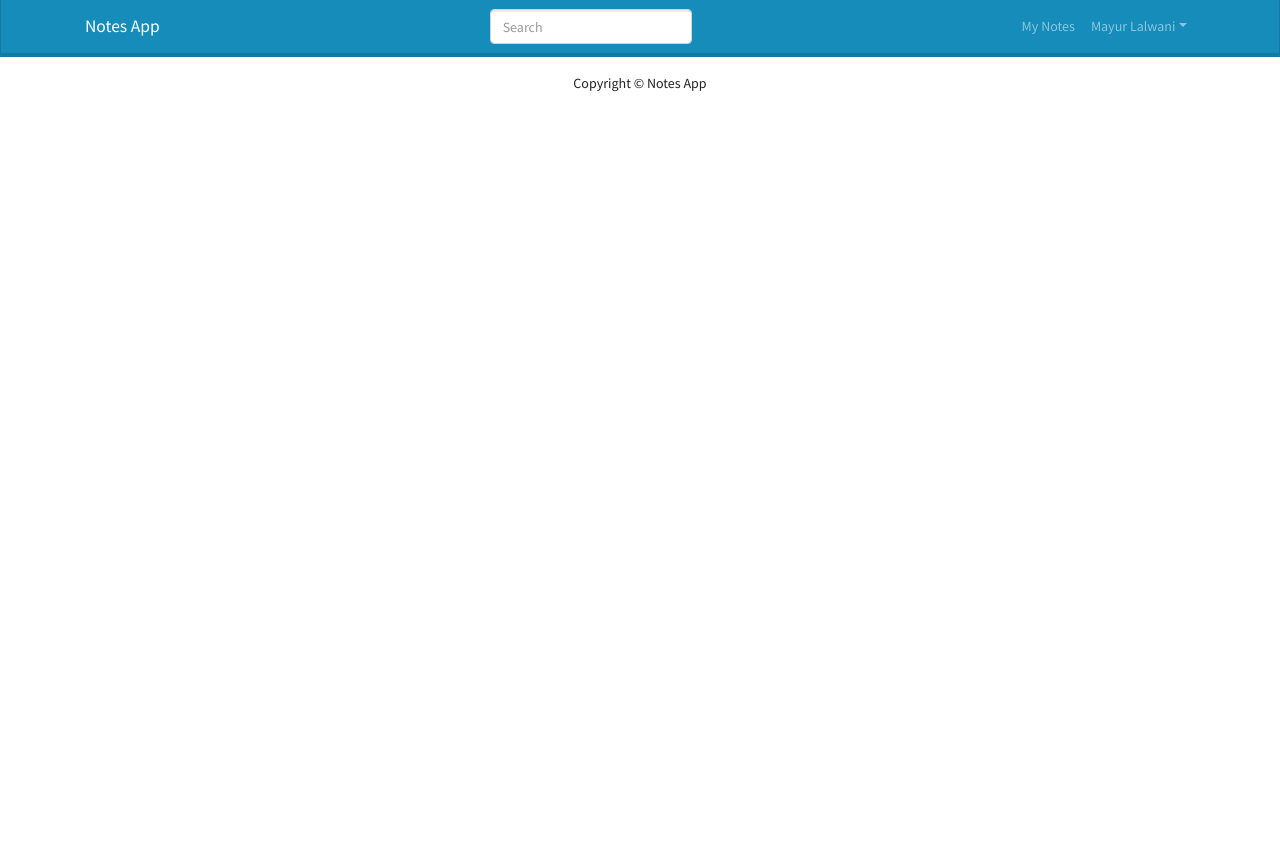
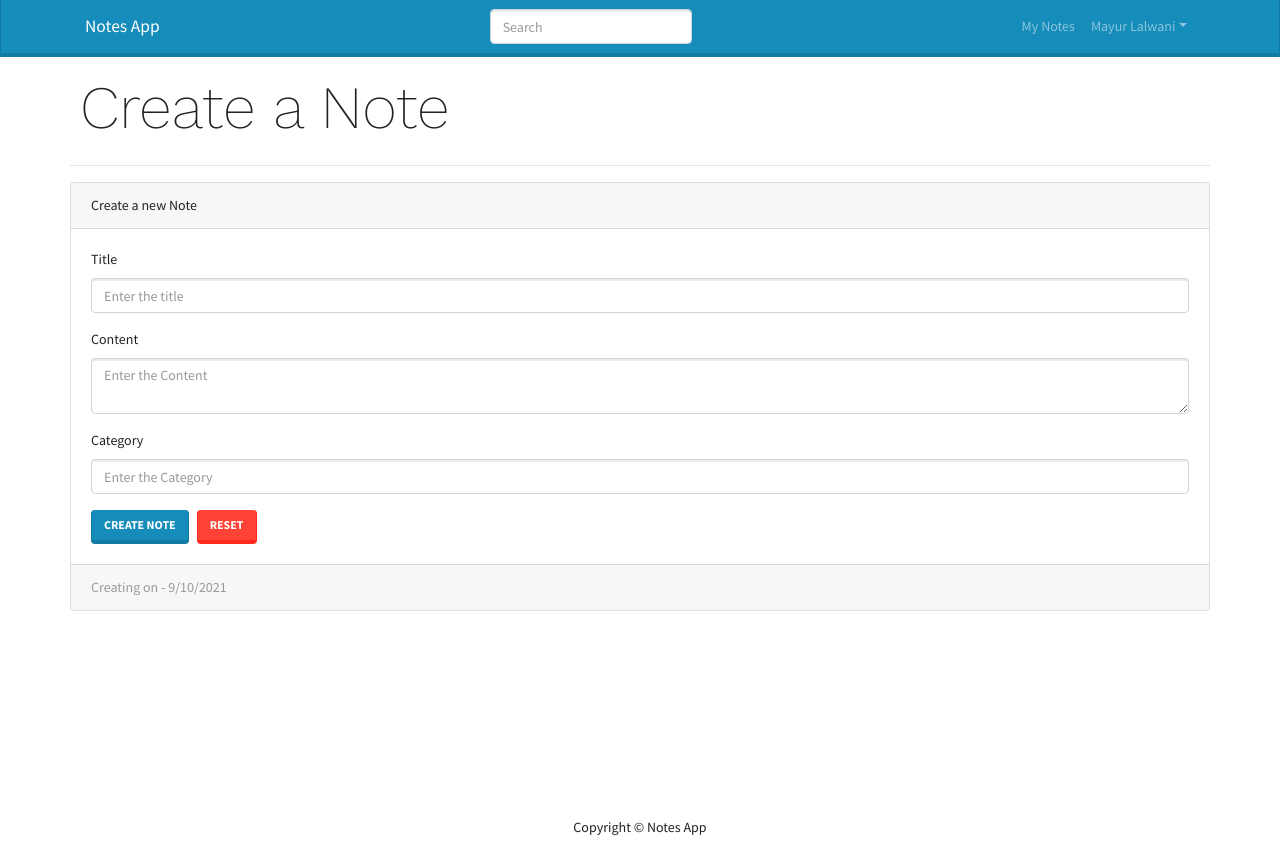
Before and after one commit to mayurlalwani/notes-app-mern, a React (Create React App) app in the folder frontend/: page /create-note in a window 1280 px wide. Before the commit the page ends 800 px from the top, so only its background shows below. Built offline with nearby package versions, Linux system fonts and the light colour scheme.

Commit message:
Implemented get notes and create notes in frontend

```diff
--- a/frontend/package.json
+++ b/frontend/package.json
@@ -11,6 +11,7 @@
     "react": "^17.0.2",
     "react-bootstrap": "^1.6.3",
     "react-dom": "^17.0.2",
+    "react-markdown": "^7.0.1",
     "react-redux": "^7.2.5",
     "react-router-dom": "^5.3.0",
     "react-scripts": "4.0.3",
--- a/frontend/src/App.js
+++ b/frontend/src/App.js
@@ -6,6 +6,7 @@ import MyNotes from "./components/screens/MyNotes/MyNotes";
 import { BrowserRouter, Route } from "react-router-dom";
 import LoginPage from "./components/screens/LoginPage/LoginPage";
 import RegisterPage from "./components/screens/RegisterPage/RegisterPage";
+import CreateNote from "./components/screens/CreateNote/CreateNote";
 
 const App = () => {
   return (
@@ -15,6 +16,7 @@ const App = () => {
         <Route path="/" component={LandingPage} exact />
         <Route path="/login" component={LoginPage} exact />
         <Route path="/register" component={RegisterPage} exact />
+        <Route path="/create-note" component={CreateNote} exact />
         <Route path="/mynotes" component={() => <MyNotes />} />
       </main>
       <Footer />
--- /dev/null
+++ b/frontend/src/actions/noteActions.js
@@ -0,0 +1,78 @@
+import axios from "axios";
+import {
+  NOTES_LIST_REQUEST,
+  NOTES_LIST_SUCCESS,
+  NOTES_LIST_FAIL,
+  NOTES_CREATE_REQUEST,
+  NOTES_CREATE_SUCCESS,
+  NOTES_CREATE_FAIL,
+} from "../constants/notesConstants";
+
+export const listNotes = () => async (dispatch, getState) => {
+  try {
+    dispatch({ type: NOTES_LIST_REQUEST });
+    const {
+      userLogin: { userInfo },
+    } = getState();
+
+    const config = {
+      headers: {
+        Authorization: `Bearer ${userInfo.token}`,
+      },
+    };
+    const { data } = await axios.get("/api/notes", config);
+
+    dispatch({
+      type: NOTES_LIST_SUCCESS,
+      payload: data,
+    });
+  } catch (error) {
+    dispatch({
+      type: NOTES_LIST_FAIL,
+      payload:
+        error.response && error.response.data.message
+          ? error.response.data.message
+          : error.message,
+    });
+  }
+};
+
+export const createNoteAction =
+  (title, content, category) => async (dispatch, getState) => {
+    console.log({ title });
+    try {
+      dispatch({ type: NOTES_CREATE_REQUEST });
+      const {
+        userLogin: { userInfo },
+      } = getState();
+      console.log({ userInfo });
+      const config = {
+        headers: {
+          "Content-Type": "application/json",
+          Authorization: `Bearer ${userInfo.token}`,
+        },
+      };
+      const { data } = await axios.post(
+        "/api/notes/create",
+        {
+          title,
+          content,
+          category,
+        },
+        config
+      );
+      console.log({ data });
+      dispatch({
+        type: NOTES_CREATE_SUCCESS,
+        payload: data,
+      });
+    } catch (error) {
+      dispatch({
+        type: NOTES_CREATE_FAIL,
+        payload:
+          error.response && error.response.data.message
+            ? error.response.data.message
+            : error.message,
+      });
+    }
+  };
--- /dev/null
+++ b/frontend/src/components/screens/CreateNote/CreateNote.js
@@ -0,0 +1,100 @@
+import React, { useState } from "react";
+import { Button, Card, Form } from "react-bootstrap";
+import MainScreen from "../../MainScreen";
+import ReactMarkdown from "react-markdown";
+import { useDispatch, useSelector } from "react-redux";
+import { createNoteAction } from "../../../actions/noteActions";
+import { useHistory } from "react-router-dom";
+import ErrorMessage from "../../../components/ErrorMessage";
+import Loading from "../../../components/Loading";
+
+const CreateNote = () => {
+  const dispatch = useDispatch();
+  const history = useHistory();
+
+  const [title, setTitle] = useState("");
+  const [content, setContent] = useState("");
+  const [category, setCategory] = useState("");
+
+  const noteCreate = useSelector((state) => state.noteCreate);
+  const { loading, error, note } = noteCreate;
+
+  const resetHandler = () => {
+    setTitle("");
+    setCategory("");
+    setContent("");
+  };
+
+  const submitHandler = (e) => {
+    e.preventDefault();
+    dispatch(createNoteAction(title, content, category));
+
+    if (!title || !content || !category) return;
+
+    resetHandler();
+    history.push("/mynotes");
+  };
+  return (
+    <MainScreen title="Create a Note">
+      <Card>
+        <Card.Header>Create a new Note</Card.Header>
+        <Card.Body>
+          <Form onSubmit={submitHandler}>
+            {error && <ErrorMessage variant="danger">{error}</ErrorMessage>}
+            <Form.Group controlId="title">
+              <Form.Label>Title</Form.Label>
+              <Form.Control
+                type="text"
+                placeholder="Enter the title"
+                value={title}
+                onChange={(e) => setTitle(e.target.value)}
+              />
+            </Form.Group>
+
+            <Form.Group controlId="content">
+              <Form.Label>Content</Form.Label>
+              <Form.Control
+                as="textarea"
+                placeholder="Enter the Content"
+                value={content}
+                onChange={(e) => setContent(e.target.value)}
+              />
+            </Form.Group>
+
+            {content && (
+              <Card>
+                <Card.Header>Note Preview</Card.Header>
+                <Card.Body>
+                  <ReactMarkdown>{content}</ReactMarkdown>
+                </Card.Body>
+              </Card>
+            )}
+
+            <Form.Group controlId="category">
+              <Form.Label>Category</Form.Label>
+              <Form.Control
+                type="text"
+                placeholder="Enter the Category"
+                value={category}
+                onChange={(e) => setCategory(e.target.value)}
+              />
+            </Form.Group>
+            {loading && <Loading size={50} />}
+            <Button type="submit" variant="primary">
+              Create Note
+            </Button>
+            <Button className="mx-2" variant="danger" onClick={resetHandler}>
+              Reset
+            </Button>
+          </Form>
+        </Card.Body>
+
+        <Card.Footer className="text-muted">
+          Creating on - {new Date().toLocaleDateString()}
+        </Card.Footer>
+      </Card>
+    </MainScreen>
+  );
+};
+
+export default CreateNote;
--- a/frontend/src/components/screens/MyNotes/MyNotes.js
+++ b/frontend/src/components/screens/MyNotes/MyNotes.js
@@ -2,33 +2,45 @@ import React, { useState, useEffect } from "react";
 import MainScreen from "../../MainScreen";
 import { Link } from "react-router-dom";
 import { Button, Card, Badge, Accordion } from "react-bootstrap";
-import axios from "axios";
+import { useDispatch, useSelector } from "react-redux";
+import { listNotes } from "../../../actions/noteActions";
+import Loading from "../../../components/Loading";
+import { useHistory } from "react-router-dom";
 
 const MyNotes = () => {
-  const [notesData, setNotesData] = useState([]);
+  const dispatch = useDispatch();
+  const noteList = useSelector((state) => state.noteList);
+  const { loading, notes, error } = noteList;
   const deleteHandler = (id) => {
     if (window.confirm("Are you sure?")) {
     }
   };
 
-  const fetchNotes = async () => {
-    const { data } = await axios.get("/api/notes");
-    setNotesData(data);
-  };
+  const userLogin = useSelector((state) => state.userLogin);
+
+  const noteCreate = useSelector((state) => state.noteCreate);
+  const { success: successCreate } = noteCreate;
+  const { userInfo } = userLogin;
+
+  const history = useHistory;
 
   useEffect(() => {
-    fetchNotes();
-  }, []);
+    dispatch(listNotes());
+    if (!userInfo) {
+      history.push("/");
+    }
+  }, [dispatch, successCreate, history, userInfo]);
 
   return (
-    <MainScreen title="Welcome Back">
-      <Link to="createnote">
+    <MainScreen title={`Welcome Back ${userInfo.name}`}>
+      <Link to="create-note">
         <Button style={{ marginLeft: 10, marginBottom: 6 }} size="lg">
           Create New Note
         </Button>
       </Link>
 
-      {notesData.map((note, index) => (
+      {loading && <Loading />}
+      {notes?.map((note, index) => (
         <Accordion key={index}>
           <Card style={{ margin: 10 }}>
             <Card.Header style={{ display: "flex" }}>
@@ -65,7 +77,10 @@ const MyNotes = () => {
                 <blockquote className="blockquote mb-0">
                   <p>{note.content}</p>
                   <footer className="blockquote-footer">
-                    Created on 10/05/2020
+                    Created on{" "}
+                    <cite title="Source Title">
+                      {note.createdAt.substring(0, 10)}
+                    </cite>
                   </footer>
                 </blockquote>
               </Card.Body>
--- /dev/null
+++ b/frontend/src/constants/notesConstants.js
@@ -0,0 +1,7 @@
+export const NOTES_LIST_REQUEST = "NOTES_LIST_REQUEST";
+export const NOTES_LIST_SUCCESS = "NOTES_LIST_SUCCESS";
+export const NOTES_LIST_FAIL = "NOTES_LIST_FAIL";
+
+export const NOTES_CREATE_REQUEST = "NOTES_CREATE_REQUEST";
+export const NOTES_CREATE_SUCCESS = "NOTES_CREATE_SUCCESS";
+export const NOTES_CREATE_FAIL = "NOTES_CREATE_FAIL";
--- /dev/null
+++ b/frontend/src/reducers/notesReducer.js
@@ -0,0 +1,52 @@
+import {
+  NOTES_LIST_REQUEST,
+  NOTES_LIST_FAIL,
+  NOTES_LIST_SUCCESS,
+  NOTES_CREATE_REQUEST,
+  NOTES_CREATE_FAIL,
+  NOTES_CREATE_SUCCESS,
+} from "../constants/notesConstants";
+
+export const noteListReducer = (state = { notes: [] }, action) => {
+  switch (action.type) {
+    case NOTES_LIST_REQUEST:
+      return {
+        loading: true,
+      };
+    case NOTES_LIST_SUCCESS:
+      return {
+        loading: false,
+        notes: action.payload,
+      };
+    case NOTES_LIST_FAIL:
+      return {
+        loading: false,
+        error: action.payload,
+      };
+
+    default:
+      return state;
+  }
+};
+
+export const noteCreateReducer = (state = {}, action) => {
+  switch (action.type) {
+    case NOTES_CREATE_REQUEST:
+      return {
+        loading: true,
+      };
+    case NOTES_CREATE_SUCCESS:
+      return {
+        loading: false,
+        success: true,
+      };
+    case NOTES_CREATE_FAIL:
+      return {
+        loading: false,
+        error: action.payload,
+      };
+
+    default:
+      return state;
+  }
+};
--- a/frontend/src/store.js
+++ b/frontend/src/store.js
@@ -2,10 +2,13 @@ import { createStore, combineReducers, applyMiddleware } from "redux";
 import thunk from "redux-thunk";
 import { composeWithDevTools } from "redux-devtools-extension";
 import { userLoginReducer, userRegisterReducer } from "./reducers/userReducers";
+import { noteCreateReducer, noteListReducer } from "./reducers/notesReducer";
 
 const reducer = combineReducers({
   userLogin: userLoginReducer,
   userRegister: userRegisterReducer,
+  noteList: noteListReducer,
+  noteCreate: noteCreateReducer,
 });
 
 const userInfoFromStorage = localStorage.getItem("userInfo")
```
Also changed, not shown: 1 other file (tests, documents, lock files or other folders).
